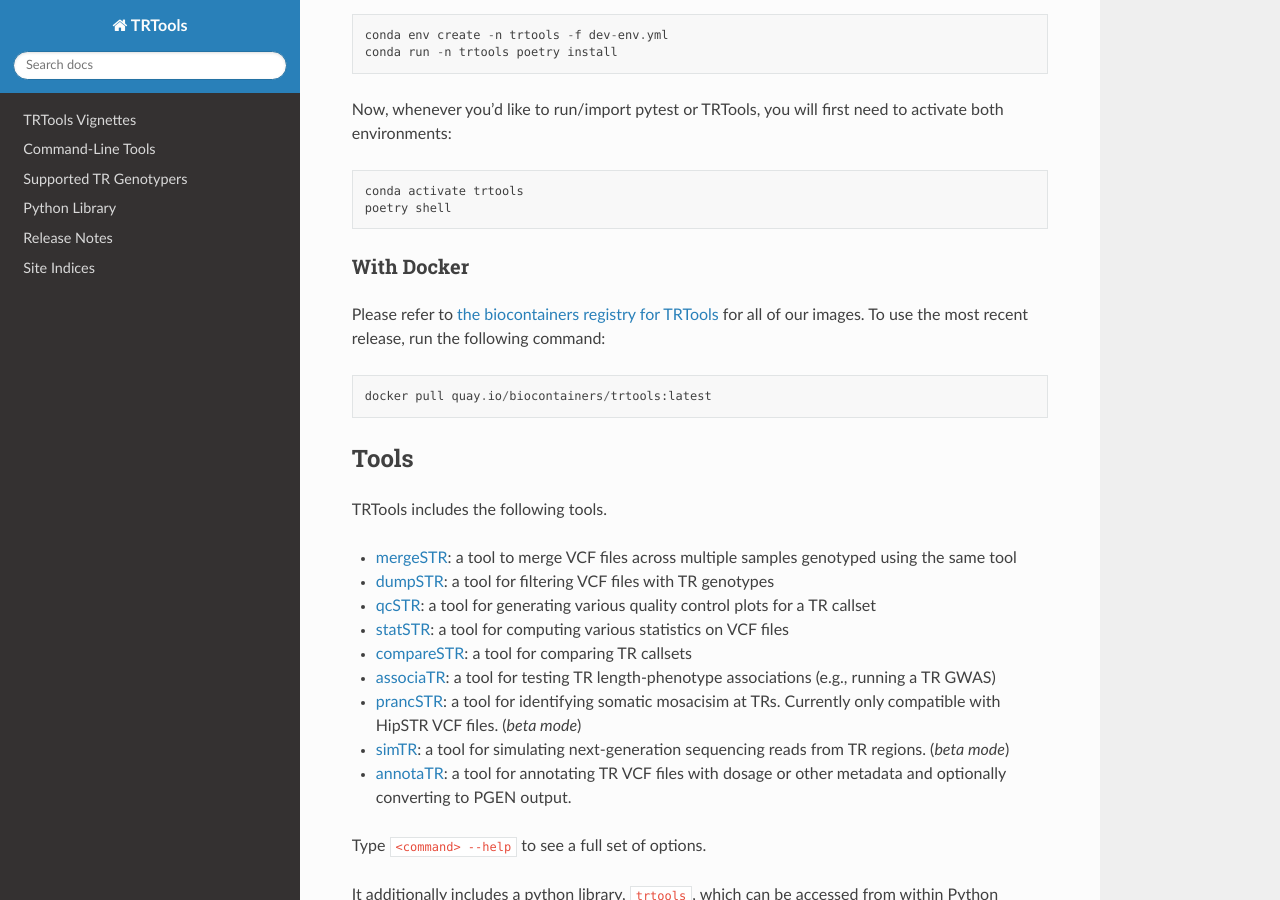
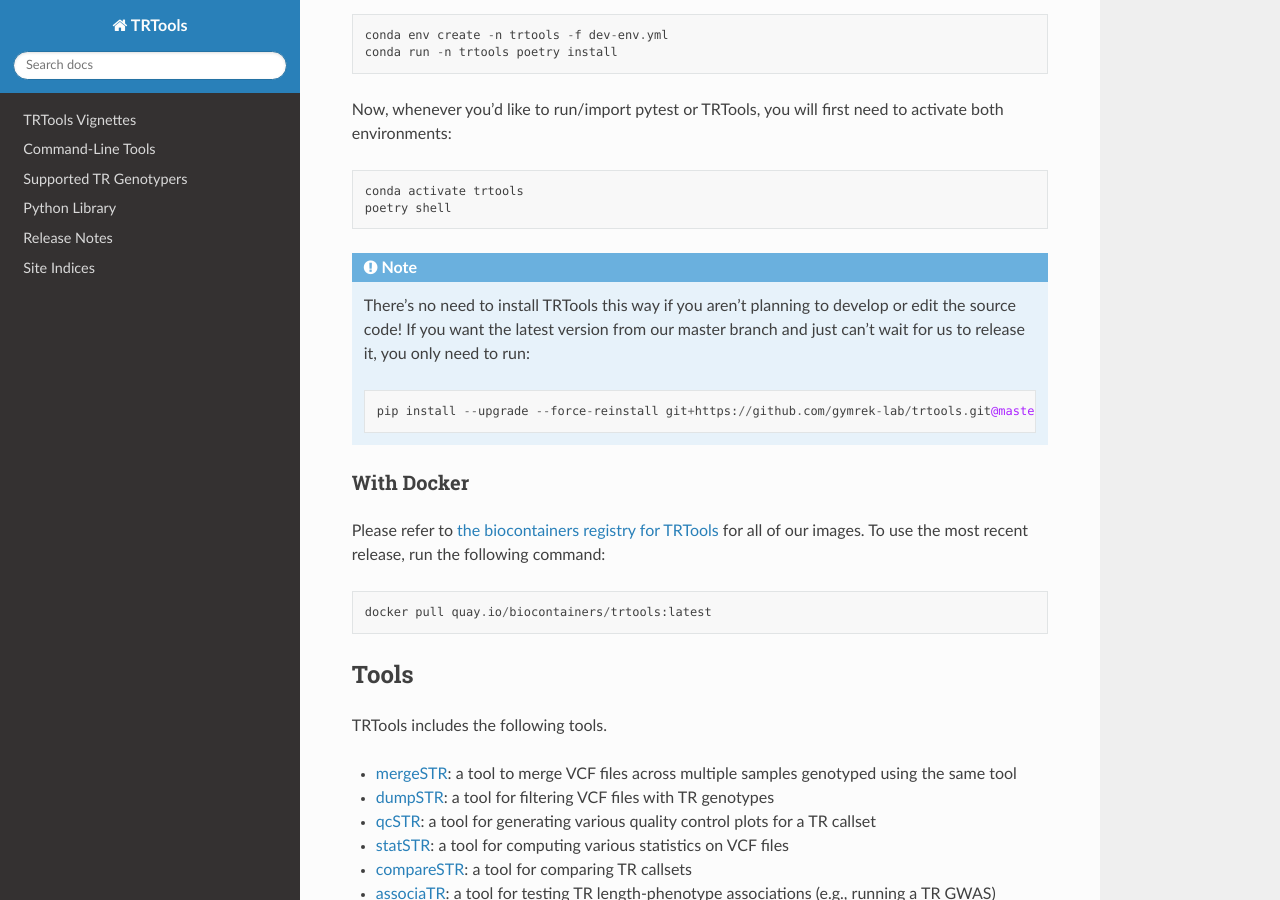
Before and after one commit to gymrek-lab/TRTools, a Sphinx documentation site: the page built from doc/index.rst, in a window 1280 px wide and 900 px high, scrolled down 1727 px. Built offline with Sphinx 7.4.7 and the Read the Docs theme 2.0.0, drawn with Linux system fonts in a browser that asks for light colours.

Commit message:
add pip install from source

```diff
--- a/doc/index.rst
+++ b/doc/index.rst
@@ -80,6 +80,11 @@ Now, whenever you'd like to run/import pytest or TRTools, you will first need to
 
         conda activate trtools
         poetry shell
+
+.. note::
+    There's no need to install TRTools this way if you aren't planning to develop or edit the source code! If you want the latest version from our master branch and just can't wait for us to release it, you only need to run::
+
+        pip install --upgrade --force-reinstall git+https://github.com/gymrek-lab/trtools.git@master
 
 With Docker
 ^^^^^^^^^^^
```
